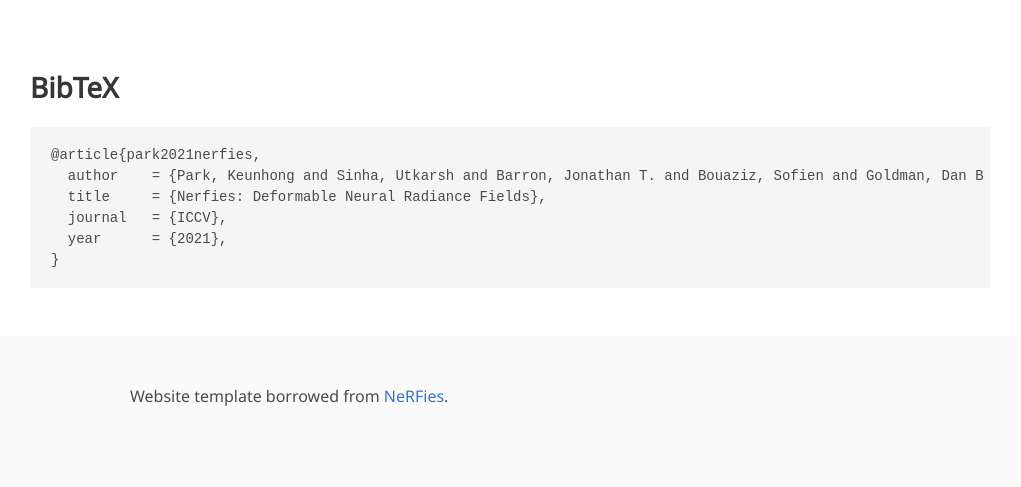
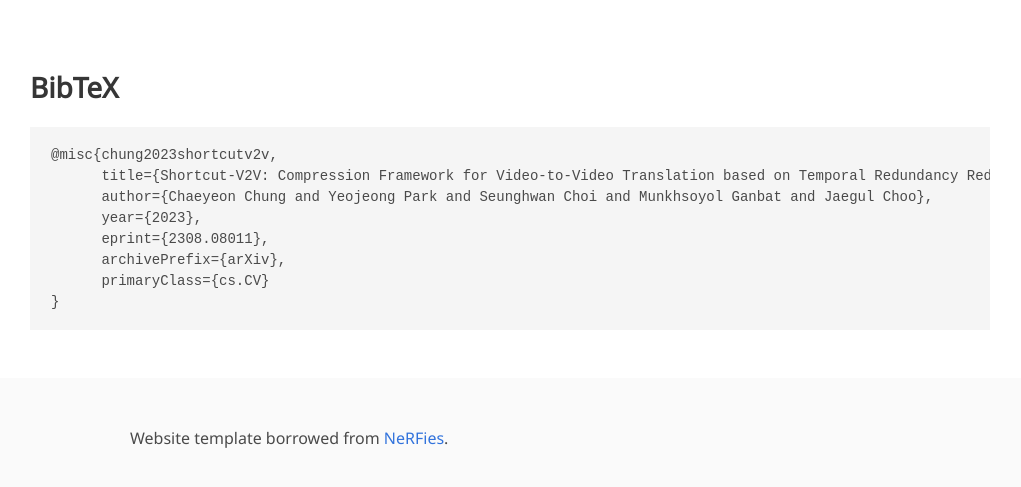
Before and after one commit to shortcut-v2v/shortcut-v2v.github.io, a Jekyll site: the page built from index.md, in a window 1280 px wide and 900 px high, scrolled down 6035 px, cut to the strip 354-841 px from the top of the window. Shown: the whole strip, without its empty margins (130-1151 px from the left). Built offline with Jekyll 4.4.1, drawn with Linux system fonts in a browser that asks for light colours; some web fonts are replaced.

Commit message:
Update project_page.html

```diff
--- a/_layouts/project_page.html
+++ b/_layouts/project_page.html
@@ -231,11 +231,13 @@
 <section class="section" id="BibTeX">
   <div class="container is-max-desktop content">
     <h2 class="title">BibTeX</h2>
-    <pre><code>@article{park2021nerfies,
-  author    = {Park, Keunhong and Sinha, Utkarsh and Barron, Jonathan T. and Bouaziz, Sofien and Goldman, Dan B and Seitz, Steven M. and Martin-Brualla, Ricardo},
-  title     = {Nerfies: Deformable Neural Radiance Fields},
-  journal   = {ICCV},
-  year      = {2021},
+    <pre><code>@misc{chung2023shortcutv2v,
+      title={Shortcut-V2V: Compression Framework for Video-to-Video Translation based on Temporal Redundancy Reduction},
+      author={Chaeyeon Chung and Yeojeong Park and Seunghwan Choi and Munkhsoyol Ganbat and Jaegul Choo},
+      year={2023},
+      eprint={2308.08011},
+      archivePrefix={arXiv},
+      primaryClass={cs.CV}
 }</code></pre>
   </div>
 </section>
```
